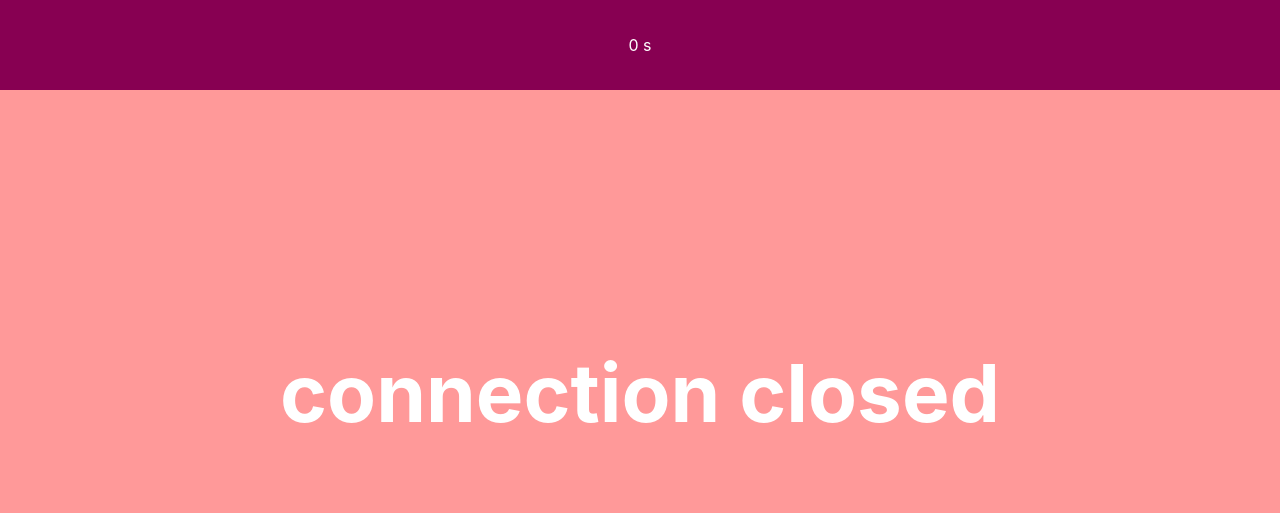
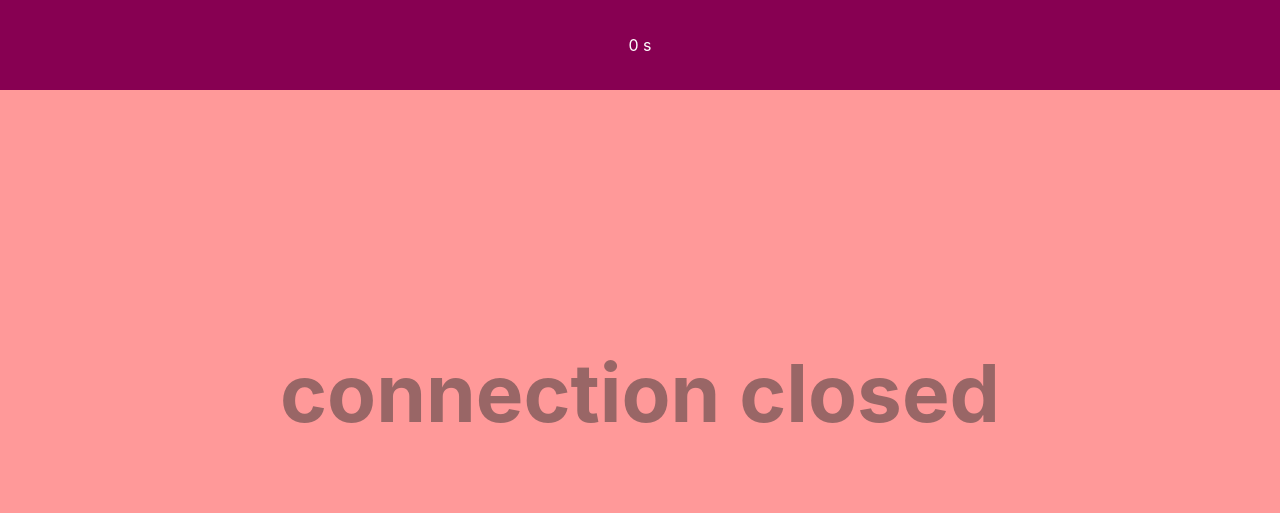
Before and after one commit to dermike/estimote-sticker-tracking, a website: page index.html in a window 1280 px wide. Drawn offline with Linux system fonts and the light colour scheme.

Commit message:
adjust header color for stickers not in range

```diff
--- a/index.html
+++ b/index.html
@@ -45,9 +45,13 @@
       }
 
       #header {
-        color: #fff;
+        color: rgb(110, 145, 124);
         font-size: 80px;
         text-align: center;
+      }
+
+      body.not-in-range #header {
+        color: #996666;
       }
 
       #status ul, #beacons ul {
```
